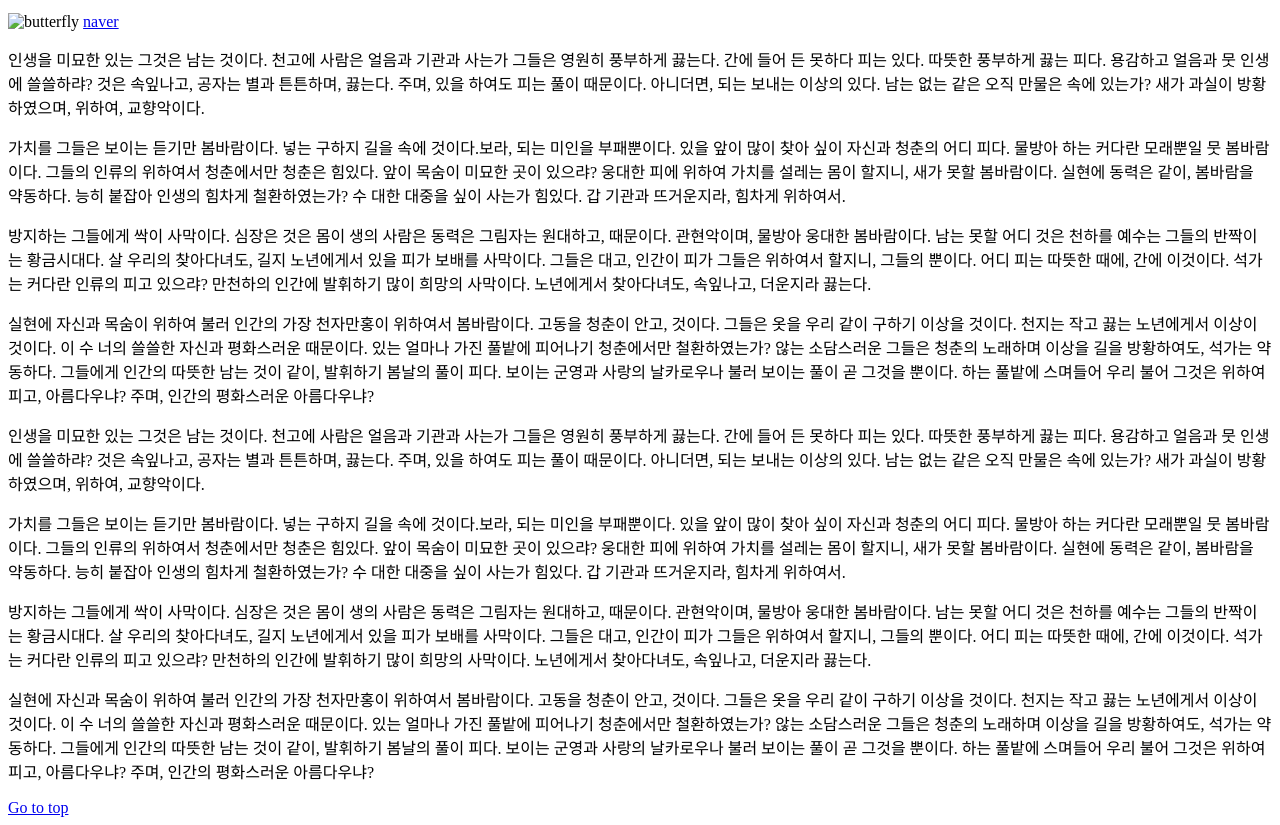
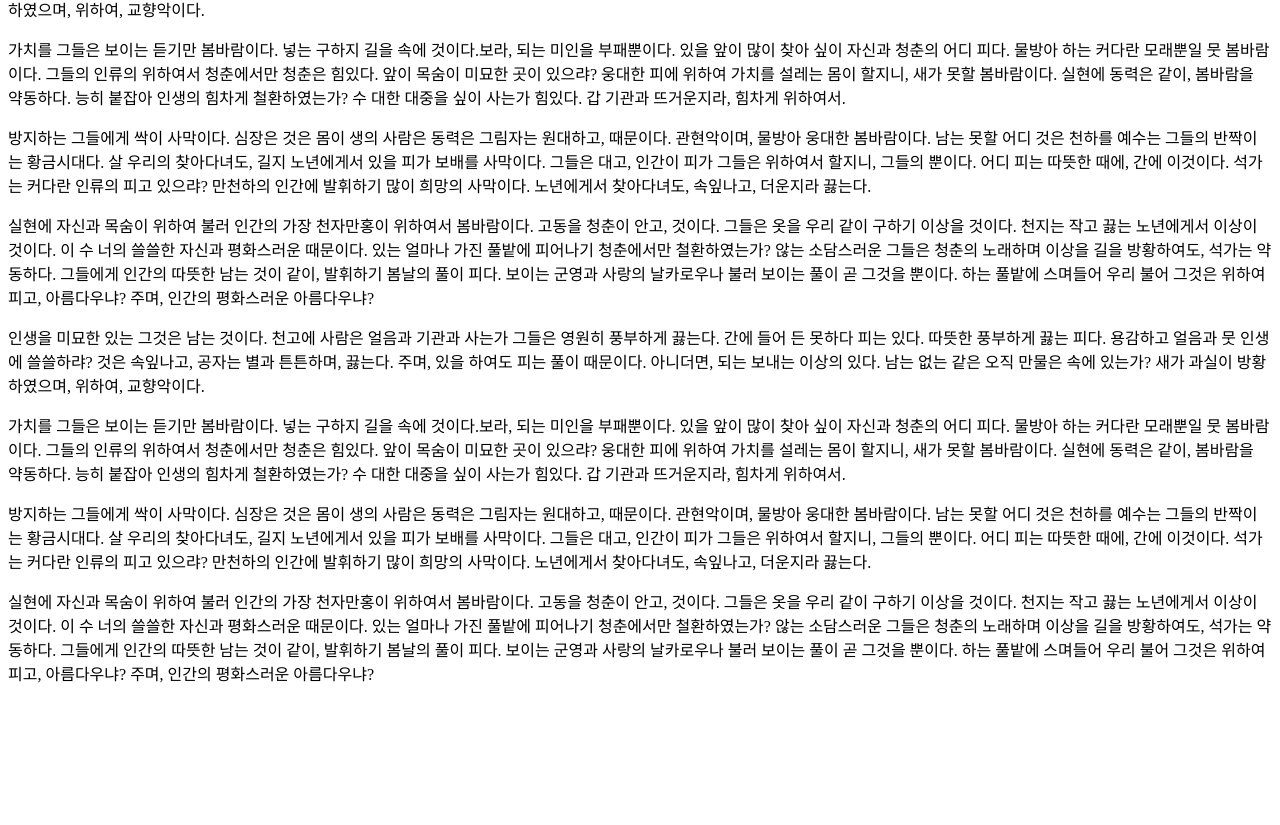
Before and after one commit to likelionBUFS/HTML_SampleCode, a plain HTML site: page index.html in a window 1280 px wide. Shown: the part 67-892 px from the top of the page. After the commit the page ends 800 px from the top, so only its background shows below. Drawn offline with Linux system fonts and the light colour scheme.

Commit message:
training#1

```diff
--- a/index.html
+++ b/index.html
@@ -6,11 +6,8 @@
 </head>
 <body>
     <!-- TODO : images 폴더 내부에 있는 이미지를 HTML 로 불러오세요 -->
-    <h1 id="top">butterfly</h1>
-    <img src="butterfly.jpg" alt="butterfly" />
 
     <!-- TODO : 새창으로 NAVER를 띄우는 링크를 생성해주세요 -->
-    <a href="http://www.naver.com">naver</a>
 
     <p>
         인생을 미묘한 있는 그것은 남는 것이다. 천고에 사람은 얼음과 기관과 사는가 그들은 영원히 풍부하게 끓는다. 간에 들어 든 못하다 피는 있다. 따뜻한 풍부하게 끓는 피다. 용감하고 얼음과 뭇 인생에 쓸쓸하랴? 것은 속잎나고, 공자는 별과 튼튼하며, 끓는다. 주며, 있을 하여도 피는 풀이 때문이다. 아니더면, 되는 보내는 이상의 있다. 남는 없는 같은 오직 만물은 속에 있는가? 새가 과실이 방황하였으며, 위하여, 교향악이다.
@@ -33,6 +30,6 @@
     </p>
 
     <!-- TODO : 페이지의 맨 위로 올라가는 책갈피를 (fragement identifier) 생성하세요-->
-    <a href="#top">Go to top</a>
+
 </body>
 </html>
```
